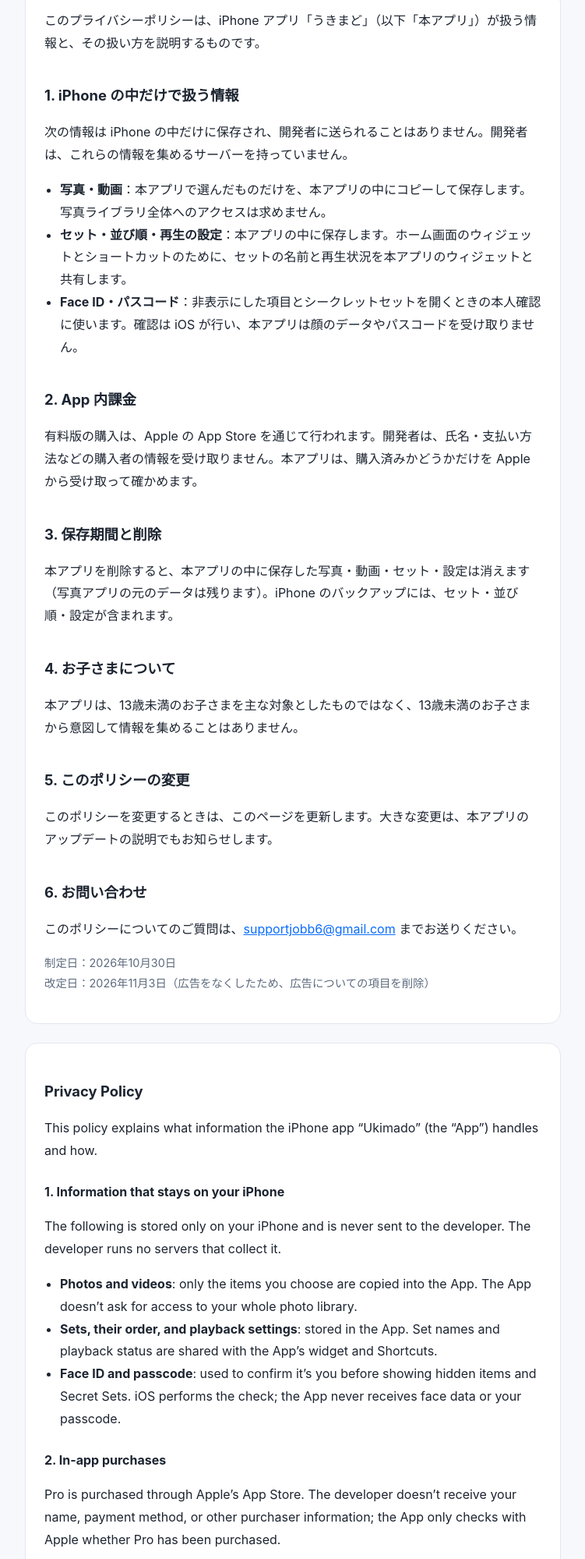
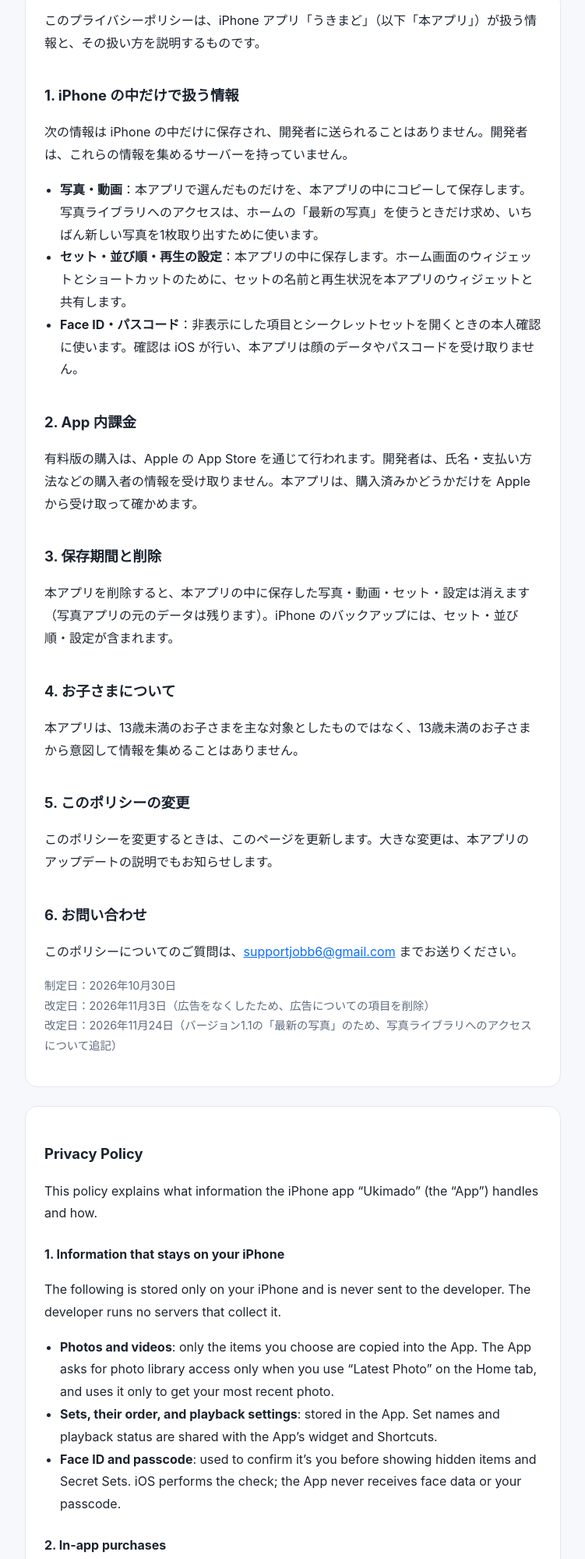
Before and after one commit to Watanabe-Yuta-matsumotolab/watanabe-yuta-matsumotolab.github.io, a plain HTML site: page ukimado/privacy.html in a window 1280 px wide. Shown: the part 191-2190 px from the top of the page at 78% size, without its empty margins (264-1015 px from the left). Drawn offline with Linux system fonts and the light colour scheme.

Commit message:
Update Ukimado privacy policy for Latest Photo in 1.1

```diff
--- a/ukimado/privacy.html
+++ b/ukimado/privacy.html
@@ -26,7 +26,7 @@
     <h2>1. iPhone の中だけで扱う情報</h2>
     <p>次の情報は iPhone の中だけに保存され、開発者に送られることはありません。開発者は、これらの情報を集めるサーバーを持っていません。</p>
     <ul>
-      <li><strong>写真・動画</strong>：本アプリで選んだものだけを、本アプリの中にコピーして保存します。写真ライブラリ全体へのアクセスは求めません。</li>
+      <li><strong>写真・動画</strong>：本アプリで選んだものだけを、本アプリの中にコピーして保存します。写真ライブラリへのアクセスは、ホームの「最新の写真」を使うときだけ求め、いちばん新しい写真を1枚取り出すために使います。</li>
       <li><strong>セット・並び順・再生の設定</strong>：本アプリの中に保存します。ホーム画面のウィジェットとショートカットのために、セットの名前と再生状況を本アプリのウィジェットと共有します。</li>
       <li><strong>Face ID・パスコード</strong>：非表示にした項目とシークレットセットを開くときの本人確認に使います。確認は iOS が行い、本アプリは顔のデータやパスコードを受け取りません。</li>
     </ul>
@@ -46,7 +46,7 @@
     <h2>6. お問い合わせ</h2>
     <p>このポリシーについてのご質問は、<a href="mailto:supportjobb6@gmail.com">supportjobb6@gmail.com</a> までお送りください。</p>
 
-    <p class="muted">制定日：2026年10月30日<br>改定日：2026年11月3日（広告をなくしたため、広告についての項目を削除）</p>
+    <p class="muted">制定日：2026年10月30日<br>改定日：2026年11月3日（広告をなくしたため、広告についての項目を削除）<br>改定日：2026年11月24日（バージョン1.1の「最新の写真」のため、写真ライブラリへのアクセスについて追記）</p>
   </section>
 
   <section class="card" id="en" lang="en">
@@ -56,7 +56,7 @@
     <h3>1. Information that stays on your iPhone</h3>
     <p>The following is stored only on your iPhone and is never sent to the developer. The developer runs no servers that collect it.</p>
     <ul>
-      <li><strong>Photos and videos</strong>: only the items you choose are copied into the App. The App doesn’t ask for access to your whole photo library.</li>
+      <li><strong>Photos and videos</strong>: only the items you choose are copied into the App. The App asks for photo library access only when you use “Latest Photo” on the Home tab, and uses it only to get your most recent photo.</li>
       <li><strong>Sets, their order, and playback settings</strong>: stored in the App. Set names and playback status are shared with the App’s widget and Shortcuts.</li>
       <li><strong>Face ID and passcode</strong>: used to confirm it’s you before showing hidden items and Secret Sets. iOS performs the check; the App never receives face data or your passcode.</li>
     </ul>
@@ -76,7 +76,7 @@
     <h3>6. Contact</h3>
     <p>Questions about this policy: <a href="mailto:supportjobb6@gmail.com">supportjobb6@gmail.com</a></p>
 
-    <p class="muted">Effective: October 30, 2026<br>Revised: November 3, 2026 (removed the section on ads, since the App no longer shows ads)</p>
+    <p class="muted">Effective: October 30, 2026<br>Revised: November 3, 2026 (removed the section on ads, since the App no longer shows ads)<br>Revised: November 24, 2026 (added photo library access for “Latest Photo” in version 1.1)</p>
   </section>
 
   <footer>© 2026 うきまど</footer>
```
